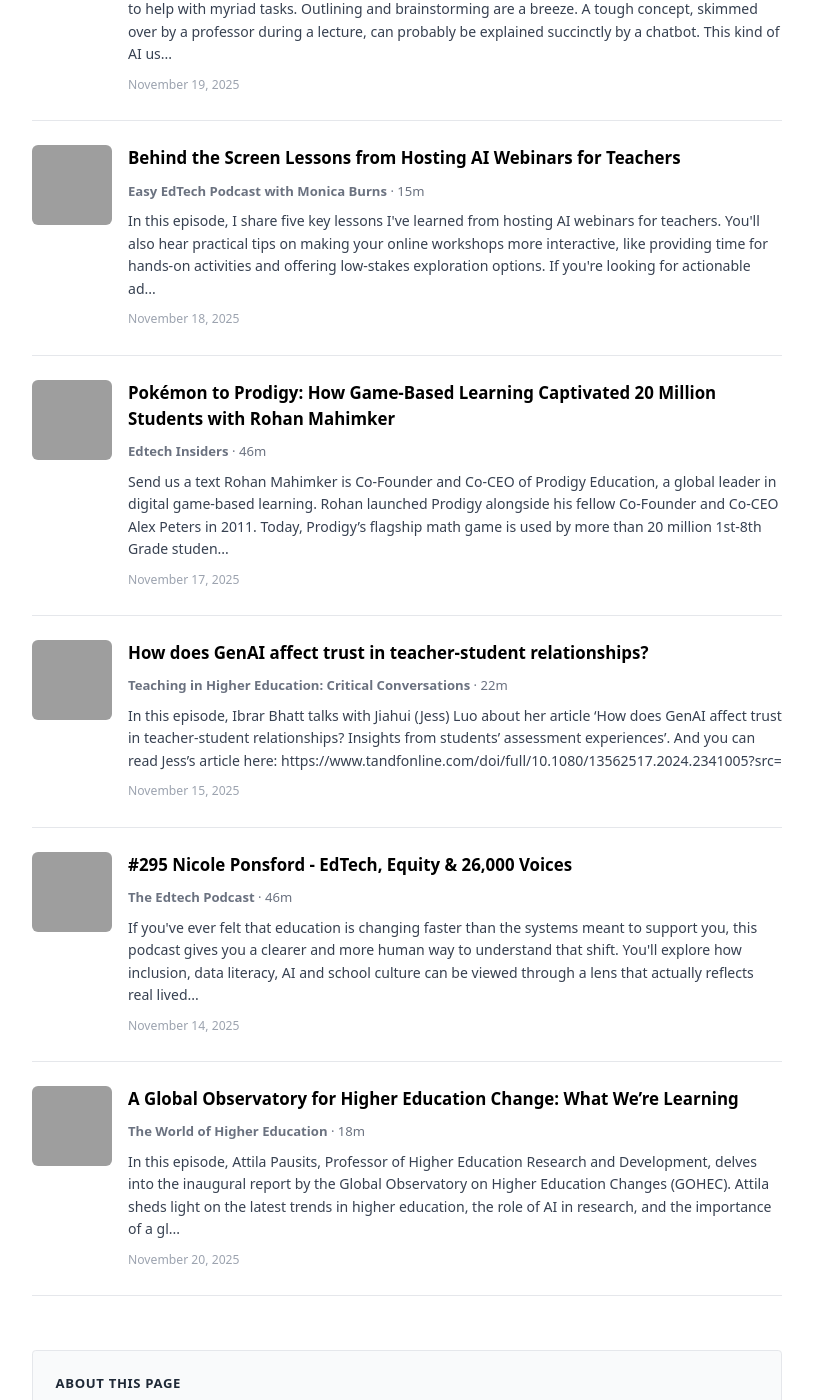
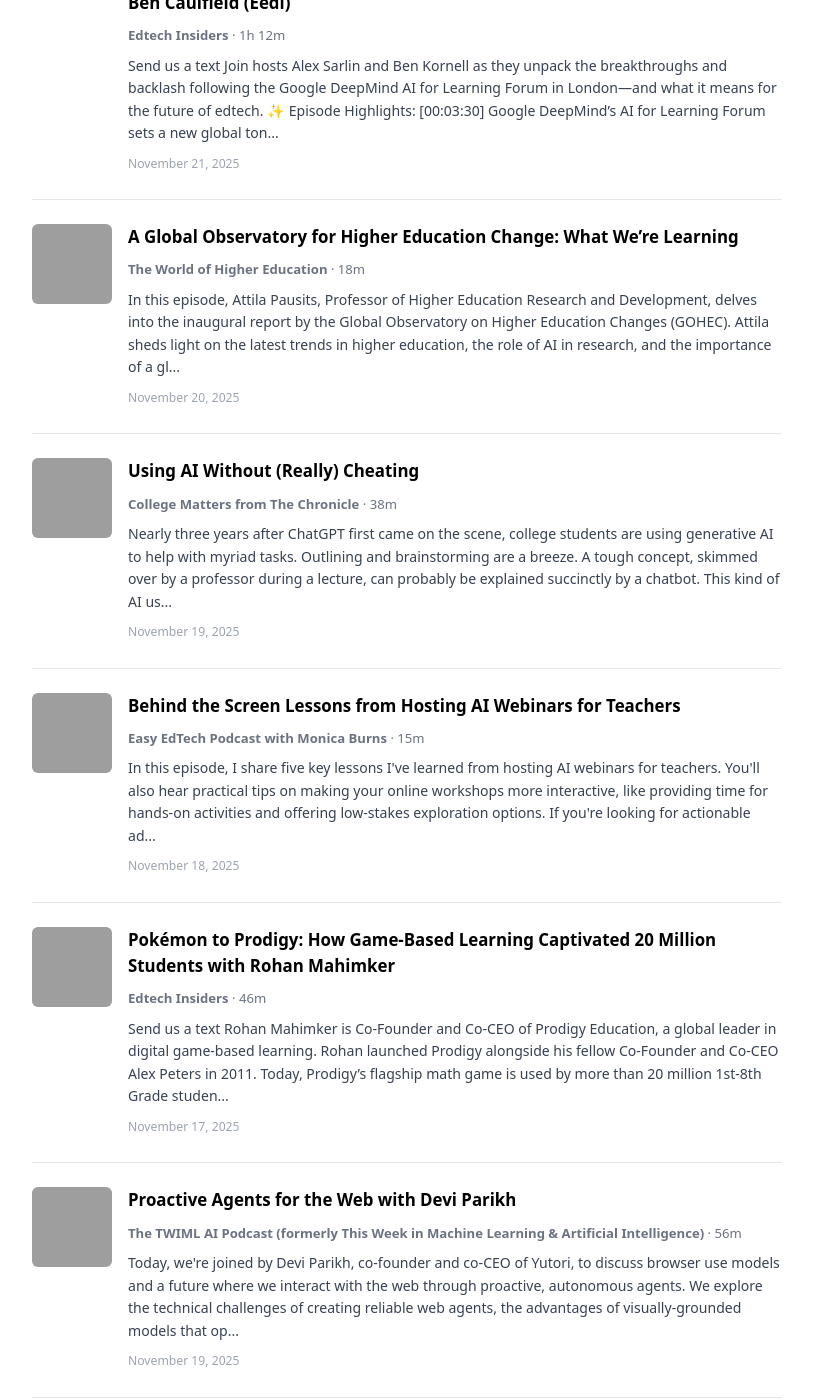
Before and after one commit to saldarji/darjix, a Jekyll site: the page built from podcasts.html, in a window 1280 px wide and 1400 px high, scrolled down 390 px, cut to the strip 0-1400 px from the top of the window. Shown: the whole strip, without its empty margins (233-1046 px from the left). Built offline with Jekyll 4.4.1, drawn with Linux system fonts in a browser that asks for light colours; some of the changed text lies outside the part shown; grey boxes are pictures that could not be loaded.

Commit message:
🤖 Auto-update: EdTech Podcasts - November 22, 2025

```diff
--- a/_includes/edtech-podcasts.md
+++ b/_includes/edtech-podcasts.md
@@ -1,14 +1,14 @@
 # EdTech Podcast Episodes
-*Updated: November 21, 2025*
+*Updated: November 22, 2025*
 
+<div style="display: flex; margin-bottom: 24px; padding-bottom: 24px; border-bottom: 1px solid #e5e7eb;"><div style="flex-shrink: 0; width: 80px; height: 80px; margin-right: 16px; border-radius: 6px; overflow: hidden;"><img src="https://is1-ssl.mzstatic.com/image/thumb/Podcasts211/v4/f5/d7/04/f5d70437-f7c0-9dd4-a373-b8322de720bc/mza_12265101966404183675.jpg/160x160bb.jpg" alt="Week in Edtech 11/12/2025: Google DeepMind AI Forum Recap, Duolingo Crash, Parents Turn to Screen-Free EdTech, AI Companions in Schools, and More! Feat. Michelle Culver (The Rithm Project), Erin Mote (InnovateEDU), & Ben Caulfield (Eedi)" style="width: 100%; height: 100%; object-fit: cover; display: block;"></div><div style="flex: 1;"><h3 style="margin: 0 0 8px 0; font-size: 1.125rem; font-weight: 600;"><a href="https://podcasts.apple.com/us/podcast/week-in-edtech-11-12-2025-google-deepmind-ai-forum/id1592196859?i=1000737786153&uo=4" style="color: #000; text-decoration: none;">Week in Edtech 11/12/2025: Google DeepMind AI Forum Recap, Duolingo Crash, Parents Turn to Screen-Free EdTech, AI Companions in Schools, and More! Feat. Michelle Culver (The Rithm Project), Erin Mote (InnovateEDU), & Ben Caulfield (Eedi)</a></h3><p style="margin: 0 0 8px 0; font-size: 0.875rem; color: #6b7280;"><strong>Edtech Insiders</strong> · 1h 12m</p><p style="margin: 0 0 8px 0; font-size: 0.9375rem; color: #374151; line-height: 1.6;">Send us a text
+Join hosts Alex Sarlin and Ben Kornell as they unpack the breakthroughs and backlash following the Google DeepMind AI for Learning Forum in London—and what it means for the future of edtech.
+✨ Episode Highlights:
+[00:03:30] Google DeepMind’s AI for Learning Forum sets a new global ton...</p><p style="margin: 0; font-size: 0.8125rem; color: #9ca3af;">November 21, 2025</p></div></div>
+<div style="display: flex; margin-bottom: 24px; padding-bottom: 24px; border-bottom: 1px solid #e5e7eb;"><div style="flex-shrink: 0; width: 80px; height: 80px; margin-right: 16px; border-radius: 6px; overflow: hidden;"><img src="https://is1-ssl.mzstatic.com/image/thumb/Podcasts211/v4/cd/96/1b/cd961b4e-da57-b7d3-5195-0764f64c62c5/mza_12528971482097267039.jpg/160x160bb.jpg" alt="A Global Observatory for Higher Education Change: What We’re Learning" style="width: 100%; height: 100%; object-fit: cover; display: block;"></div><div style="flex: 1;"><h3 style="margin: 0 0 8px 0; font-size: 1.125rem; font-weight: 600;"><a href="https://podcasts.apple.com/us/podcast/a-global-observatory-for-higher-education-change/id1669330217?i=1000737580026&uo=4" style="color: #000; text-decoration: none;">A Global Observatory for Higher Education Change: What We’re Learning</a></h3><p style="margin: 0 0 8px 0; font-size: 0.875rem; color: #6b7280;"><strong>The World of Higher Education</strong> · 18m</p><p style="margin: 0 0 8px 0; font-size: 0.9375rem; color: #374151; line-height: 1.6;">In this episode, Attila Pausits, Professor of Higher Education Research and Development, delves into the inaugural report by the Global Observatory on Higher Education Changes (GOHEC). Attila sheds light on the latest trends in higher education, the role of AI in research, and the importance of a gl...</p><p style="margin: 0; font-size: 0.8125rem; color: #9ca3af;">November 20, 2025</p></div></div>
 <div style="display: flex; margin-bottom: 24px; padding-bottom: 24px; border-bottom: 1px solid #e5e7eb;"><div style="flex-shrink: 0; width: 80px; height: 80px; margin-right: 16px; border-radius: 6px; overflow: hidden;"><img src="https://is1-ssl.mzstatic.com/image/thumb/Podcasts221/v4/88/9a/37/889a3748-4c1f-0b2f-8519-d6ffed2bfce4/mza_5742500602040990184.jpeg/160x160bb.jpg" alt="Using AI Without (Really) Cheating" style="width: 100%; height: 100%; object-fit: cover; display: block;"></div><div style="flex: 1;"><h3 style="margin: 0 0 8px 0; font-size: 1.125rem; font-weight: 600;"><a href="https://podcasts.apple.com/us/podcast/using-ai-without-really-cheating/id1766357400?i=1000737490699&uo=4" style="color: #000; text-decoration: none;">Using AI Without (Really) Cheating</a></h3><p style="margin: 0 0 8px 0; font-size: 0.875rem; color: #6b7280;"><strong>College Matters from The Chronicle</strong> · 38m</p><p style="margin: 0 0 8px 0; font-size: 0.9375rem; color: #374151; line-height: 1.6;">Nearly three years after ChatGPT first came on the scene, college students are using generative AI to help with myriad tasks. Outlining and brainstorming are a breeze. A tough concept, skimmed over by a professor during a lecture, can probably be explained succinctly by a chatbot. This kind of AI us...</p><p style="margin: 0; font-size: 0.8125rem; color: #9ca3af;">November 19, 2025</p></div></div>
 <div style="display: flex; margin-bottom: 24px; padding-bottom: 24px; border-bottom: 1px solid #e5e7eb;"><div style="flex-shrink: 0; width: 80px; height: 80px; margin-right: 16px; border-radius: 6px; overflow: hidden;"><img src="https://is1-ssl.mzstatic.com/image/thumb/Podcasts116/v4/45/6b/4c/456b4cbd-6d0e-dc21-cf4a-588481661d39/mza_10952646218011330630.jpg/160x160bb.jpg" alt="Behind the Screen Lessons from Hosting AI Webinars for Teachers" style="width: 100%; height: 100%; object-fit: cover; display: block;"></div><div style="flex: 1;"><h3 style="margin: 0 0 8px 0; font-size: 1.125rem; font-weight: 600;"><a href="https://podcasts.apple.com/us/podcast/behind-the-screen-lessons-from-hosting-ai-webinars/id1454190031?i=1000737224523&uo=4" style="color: #000; text-decoration: none;">Behind the Screen Lessons from Hosting AI Webinars for Teachers</a></h3><p style="margin: 0 0 8px 0; font-size: 0.875rem; color: #6b7280;"><strong>Easy EdTech Podcast with Monica Burns</strong> · 15m</p><p style="margin: 0 0 8px 0; font-size: 0.9375rem; color: #374151; line-height: 1.6;">In this episode, I share five key lessons I've learned from hosting AI webinars for teachers. You'll also hear practical tips on making your online workshops more interactive, like providing time for hands-on activities and offering low-stakes exploration options. If you're looking for actionable ad...</p><p style="margin: 0; font-size: 0.8125rem; color: #9ca3af;">November 18, 2025</p></div></div>
 <div style="display: flex; margin-bottom: 24px; padding-bottom: 24px; border-bottom: 1px solid #e5e7eb;"><div style="flex-shrink: 0; width: 80px; height: 80px; margin-right: 16px; border-radius: 6px; overflow: hidden;"><img src="https://is1-ssl.mzstatic.com/image/thumb/Podcasts211/v4/18/5e/a2/185ea2e0-87c6-a0db-5f91-2650fcebd949/mza_8988382447466394416.jpg/160x160bb.jpg" alt="Pokémon to Prodigy: How Game-Based Learning Captivated 20 Million Students with Rohan Mahimker" style="width: 100%; height: 100%; object-fit: cover; display: block;"></div><div style="flex: 1;"><h3 style="margin: 0 0 8px 0; font-size: 1.125rem; font-weight: 600;"><a href="https://podcasts.apple.com/us/podcast/pok%C3%A9mon-to-prodigy-how-game-based-learning-captivated/id1592196859?i=1000737089860&uo=4" style="color: #000; text-decoration: none;">Pokémon to Prodigy: How Game-Based Learning Captivated 20 Million Students with Rohan Mahimker</a></h3><p style="margin: 0 0 8px 0; font-size: 0.875rem; color: #6b7280;"><strong>Edtech Insiders</strong> · 46m</p><p style="margin: 0 0 8px 0; font-size: 0.9375rem; color: #374151; line-height: 1.6;">Send us a text
 Rohan Mahimker is Co-Founder and Co-CEO of Prodigy Education, a global leader in digital game-based learning.
 Rohan launched Prodigy alongside his fellow Co-Founder and Co-CEO Alex Peters in 2011. Today, Prodigy’s flagship math game is used by more than 20 million 1st-8th Grade studen...</p><p style="margin: 0; font-size: 0.8125rem; color: #9ca3af;">November 17, 2025</p></div></div>
-<div style="display: flex; margin-bottom: 24px; padding-bottom: 24px; border-bottom: 1px solid #e5e7eb;"><div style="flex-shrink: 0; width: 80px; height: 80px; margin-right: 16px; border-radius: 6px; overflow: hidden;"><img src="https://is1-ssl.mzstatic.com/image/thumb/PodcastSource221/v4/ea/5c/27/ea5c2741-1088-6e89-6756-f7daaf5f324c/c39104e3-334c-431f-9632-95b67f7f3204.png/160x160bb.jpg" alt="How does GenAI affect trust in teacher-student relationships?" style="width: 100%; height: 100%; object-fit: cover; display: block;"></div><div style="flex: 1;"><h3 style="margin: 0 0 8px 0; font-size: 1.125rem; font-weight: 600;"><a href="https://podcasts.apple.com/us/podcast/how-does-genai-affect-trust-in-teacher-student-relationships/id1796379245?i=1000736846641&uo=4" style="color: #000; text-decoration: none;">How does GenAI affect trust in teacher-student relationships?</a></h3><p style="margin: 0 0 8px 0; font-size: 0.875rem; color: #6b7280;"><strong>Teaching in Higher Education: Critical Conversations</strong> · 22m</p><p style="margin: 0 0 8px 0; font-size: 0.9375rem; color: #374151; line-height: 1.6;">In this episode, Ibrar Bhatt talks with Jiahui (Jess) Luo about her article ‘How does GenAI affect trust in teacher-student relationships? Insights from students’ assessment experiences’.
-
-And you can read Jess’s article here:
-https://www.tandfonline.com/doi/full/10.1080/13562517.2024.2341005?src=</p><p style="margin: 0; font-size: 0.8125rem; color: #9ca3af;">November 15, 2025</p></div></div>
-<div style="display: flex; margin-bottom: 24px; padding-bottom: 24px; border-bottom: 1px solid #e5e7eb;"><div style="flex-shrink: 0; width: 80px; height: 80px; margin-right: 16px; border-radius: 6px; overflow: hidden;"><img src="https://is1-ssl.mzstatic.com/image/thumb/Podcasts125/v4/2c/5b/0a/2c5b0a8f-62cf-87e5-4dac-79e206201d47/mza_14620130454775825252.png/160x160bb.jpg" alt="#295 Nicole Ponsford - EdTech, Equity & 26,000 Voices" style="width: 100%; height: 100%; object-fit: cover; display: block;"></div><div style="flex: 1;"><h3 style="margin: 0 0 8px 0; font-size: 1.125rem; font-weight: 600;"><a href="https://podcasts.apple.com/us/podcast/295-nicole-ponsford-edtech-equity-26-000-voices/id1107282759?i=1000736766225&uo=4" style="color: #000; text-decoration: none;">#295 Nicole Ponsford - EdTech, Equity & 26,000 Voices</a></h3><p style="margin: 0 0 8px 0; font-size: 0.875rem; color: #6b7280;"><strong>The Edtech Podcast</strong> · 46m</p><p style="margin: 0 0 8px 0; font-size: 0.9375rem; color: #374151; line-height: 1.6;">If you've ever felt that education is changing faster than the systems meant to support you, this podcast gives you a clearer and more human way to understand that shift. You'll explore how inclusion, data literacy, AI and school culture can be viewed through a lens that actually reflects real lived...</p><p style="margin: 0; font-size: 0.8125rem; color: #9ca3af;">November 14, 2025</p></div></div>
-<div style="display: flex; margin-bottom: 24px; padding-bottom: 24px; border-bottom: 1px solid #e5e7eb;"><div style="flex-shrink: 0; width: 80px; height: 80px; margin-right: 16px; border-radius: 6px; overflow: hidden;"><img src="https://is1-ssl.mzstatic.com/image/thumb/Podcasts211/v4/cd/96/1b/cd961b4e-da57-b7d3-5195-0764f64c62c5/mza_12528971482097267039.jpg/160x160bb.jpg" alt="A Global Observatory for Higher Education Change: What We’re Learning" style="width: 100%; height: 100%; object-fit: cover; display: block;"></div><div style="flex: 1;"><h3 style="margin: 0 0 8px 0; font-size: 1.125rem; font-weight: 600;"><a href="https://podcasts.apple.com/us/podcast/a-global-observatory-for-higher-education-change/id1669330217?i=1000737580026&uo=4" style="color: #000; text-decoration: none;">A Global Observatory for Higher Education Change: What We’re Learning</a></h3><p style="margin: 0 0 8px 0; font-size: 0.875rem; color: #6b7280;"><strong>The World of Higher Education</strong> · 18m</p><p style="margin: 0 0 8px 0; font-size: 0.9375rem; color: #374151; line-height: 1.6;">In this episode, Attila Pausits, Professor of Higher Education Research and Development, delves into the inaugural report by the Global Observatory on Higher Education Changes (GOHEC). Attila sheds light on the latest trends in higher education, the role of AI in research, and the importance of a gl...</p><p style="margin: 0; font-size: 0.8125rem; color: #9ca3af;">November 20, 2025</p></div></div>
+<div style="display: flex; margin-bottom: 24px; padding-bottom: 24px; border-bottom: 1px solid #e5e7eb;"><div style="flex-shrink: 0; width: 80px; height: 80px; margin-right: 16px; border-radius: 6px; overflow: hidden;"><img src="https://is1-ssl.mzstatic.com/image/thumb/Podcasts122/v4/f1/fe/d9/f1fed939-3e25-b44c-f538-87aac07729fe/mza_14649981849112613329.jpeg/160x160bb.jpg" alt="Proactive Agents for the Web with Devi Parikh" style="width: 100%; height: 100%; object-fit: cover; display: block;"></div><div style="flex: 1;"><h3 style="margin: 0 0 8px 0; font-size: 1.125rem; font-weight: 600;"><a href="https://podcasts.apple.com/us/podcast/proactive-agents-for-the-web-with-devi-parikh/id1116303051?i=1000737317305&uo=4" style="color: #000; text-decoration: none;">Proactive Agents for the Web with Devi Parikh</a></h3><p style="margin: 0 0 8px 0; font-size: 0.875rem; color: #6b7280;"><strong>The TWIML AI Podcast (formerly This Week in Machine Learning & Artificial Intelligence)</strong> · 56m</p><p style="margin: 0 0 8px 0; font-size: 0.9375rem; color: #374151; line-height: 1.6;">Today, we're joined by Devi Parikh, co-founder and co-CEO of Yutori, to discuss browser use models and a future where we interact with the web through proactive, autonomous agents. We explore the technical challenges of creating reliable web agents, the advantages of visually-grounded models that op...</p><p style="margin: 0; font-size: 0.8125rem; color: #9ca3af;">November 19, 2025</p></div></div>
```
